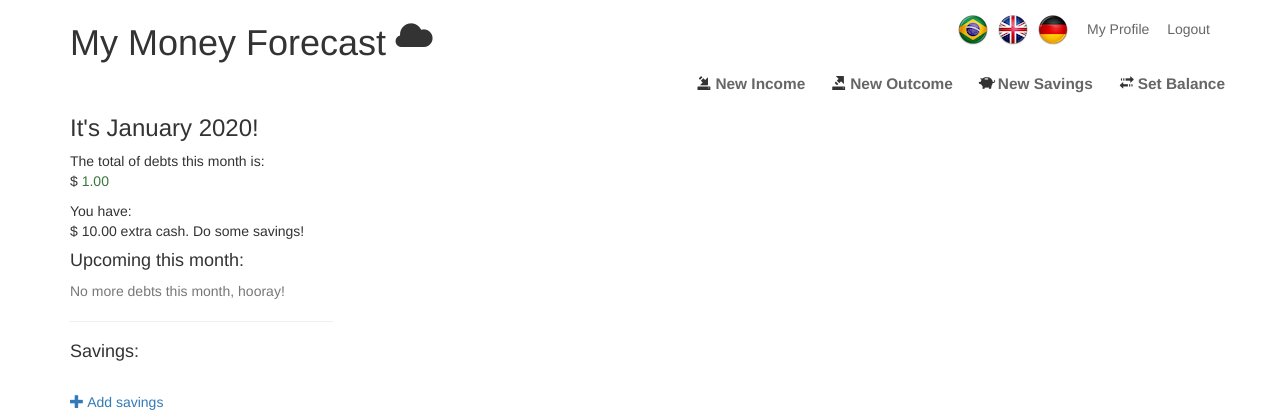
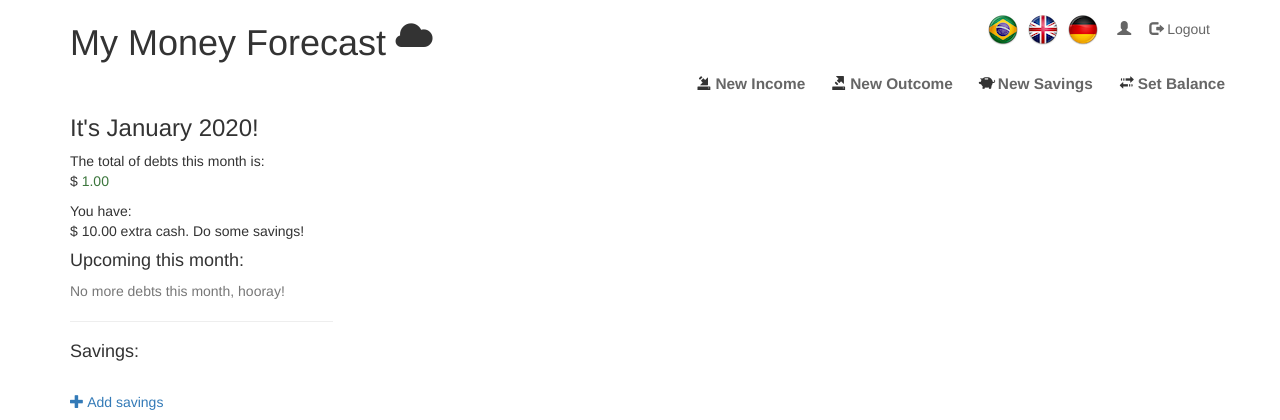
Before and after one commit to curaloucura/money-forecast, a Django app: template moneyforecast/records/templates/base.html in a window 1280 px wide. Shown: the top 420 px of the page. Run offline with Django 3.2, Linux system fonts and the light colour scheme; the template is opened without the code that fills it: most values are stand-ins (such as "Sample title", 1, 10 or a date in 2020); some libraries are stand-ins or nearby versions.

Commit message:
Branding admin and some styles

```diff
--- a/moneyforecast/mybills/settings.py
+++ b/moneyforecast/mybills/settings.py
@@ -27,6 +27,10 @@
 TEMPLATE_DEBUG = True
 
 ALLOWED_HOSTS = []
+
+TEMPLATE_DIRS = (
+    os.path.join(BASE_DIR,'templates'),
+)
 
 LOGIN_URL = '/admin/login/'
 LOGIN_REDIRECT_URL = '/'
--- a/moneyforecast/records/templates/includes/header.html
+++ b/moneyforecast/records/templates/includes/header.html
@@ -10,8 +10,8 @@
 		<a href="{% url 'set_language' %}?language=pt&next=/" title="Português" class="language-selector"><img src="{% static "img/brazil_small.png" %}" alt="Portuguese"></a>
 		<a href="{% url 'set_language' %}?language=en&next=/" title="English" class="language-selector"><img src="{% static "img/uk_small.png" %}" alt="English"></a>
 		<a href="{% url 'set_language' %}?language=de&next=/" title="Deutsch" class="language-selector"><img src="{% static "img/germany_small.png" %}" alt="German"></a>
-		<a href="{% url 'admin:profiles_profile_change' request.user.profile.id %}" target="_blank"><span>My Profile</span></a>
-		<a href="{% url "logout" %}">{% trans "Logout" %}</a>
+		<a href="{% url 'admin:profiles_profile_change' request.user.profile.id %}" target="_blank"><span class="glyphicon glyphicon-user" aria-hidden="true"></span> <span>{{ request.user.first_name|default:request.user.username|capfirst }}</span></a>
+		<a href="{% url "logout" %}"><span class="glyphicon glyphicon-log-out" aria-hidden="true"></span>  {% trans "Logout" %}</a>
 </div>
 <div class="row" id="nav">
 	<div class="col-md-6 col-md-offset-6 text-right">
```
Also changed, not shown: moneyforecast/templates/admin/base_site.html (added, +13 -0 lines).
